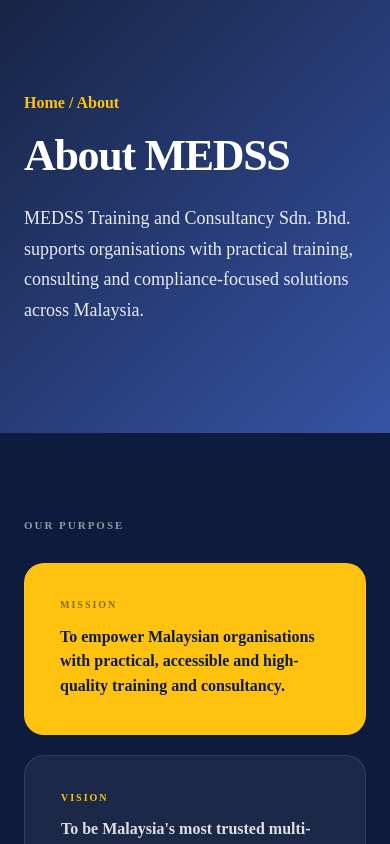
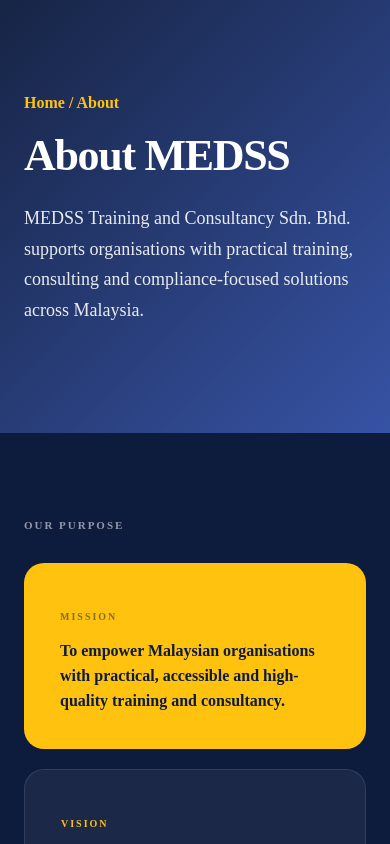
Before and after one commit to MEDSS2026/medsswebsite, a Next.js app: page /about in a window 390 px wide. Shown: the top 844 px of the page. Built offline with nearby package versions, Linux system fonts and the light colour scheme.

Commit message:
fix: CTA grid layout, mission label semantics, SVG consistency
- Add base .cta grid layout rule (1fr auto, center-aligned) before mobile override
- Change mission card labels from <h3> to <p> to fix heading hierarchy skip
- Add strokeLinejoin="round" to building SVG for visual consistency

```diff
--- a/src/app/about/page.tsx
+++ b/src/app/about/page.tsx
@@ -58,14 +58,14 @@
           <span className="mission-eyebrow">Our Purpose</span>
           <div className="mission-grid">
             <div className="mission-card mission-card--yellow">
-              <h3 className="mission-card-label">Mission</h3>
+              <p className="mission-card-label">Mission</p>
               <p className="mission-card-text">
                 To empower Malaysian organisations with practical, accessible and high-quality
                 training and consultancy.
               </p>
             </div>
             <div className="mission-card mission-card--glass">
-              <h3 className="mission-card-label">Vision</h3>
+              <p className="mission-card-label">Vision</p>
               <p className="mission-card-text">
                 To be Malaysia&apos;s most trusted multi-discipline training and consultancy partner.
               </p>
@@ -160,7 +160,7 @@
             <div className="card">
               <div className="icon">
                 <svg width="22" height="22" viewBox="0 0 24 24" fill="none" aria-hidden="true">
-                  <path d="M19 21V5a2 2 0 00-2-2H7a2 2 0 00-2 2v16m14 0h2m-2 0h-5m-9 0H3m2 0h5M9 7h1m-1 4h1m4-4h1m-1 4h1m-5 10v-5a1 1 0 011-1h2a1 1 0 011 1v5m-4 0h4" stroke="currentColor" strokeWidth="2" strokeLinecap="round"/>
+                  <path d="M19 21V5a2 2 0 00-2-2H7a2 2 0 00-2 2v16m14 0h2m-2 0h-5m-9 0H3m2 0h5M9 7h1m-1 4h1m4-4h1m-1 4h1m-5 10v-5a1 1 0 011-1h2a1 1 0 011 1v5m-4 0h4" stroke="currentColor" strokeWidth="2" strokeLinecap="round" strokeLinejoin="round"/>
                 </svg>
               </div>
               <h3>Flexible Support</h3>
--- a/src/app/globals.css
+++ b/src/app/globals.css
@@ -510,6 +510,13 @@
 .section-head h2,
 .page-section h2 {
   font-size: clamp(30px, 4vw, 46px);
+}
+
+.cta {
+  display: grid;
+  grid-template-columns: 1fr auto;
+  align-items: center;
+  gap: 40px;
 }
 
 .grid-3 {
```
